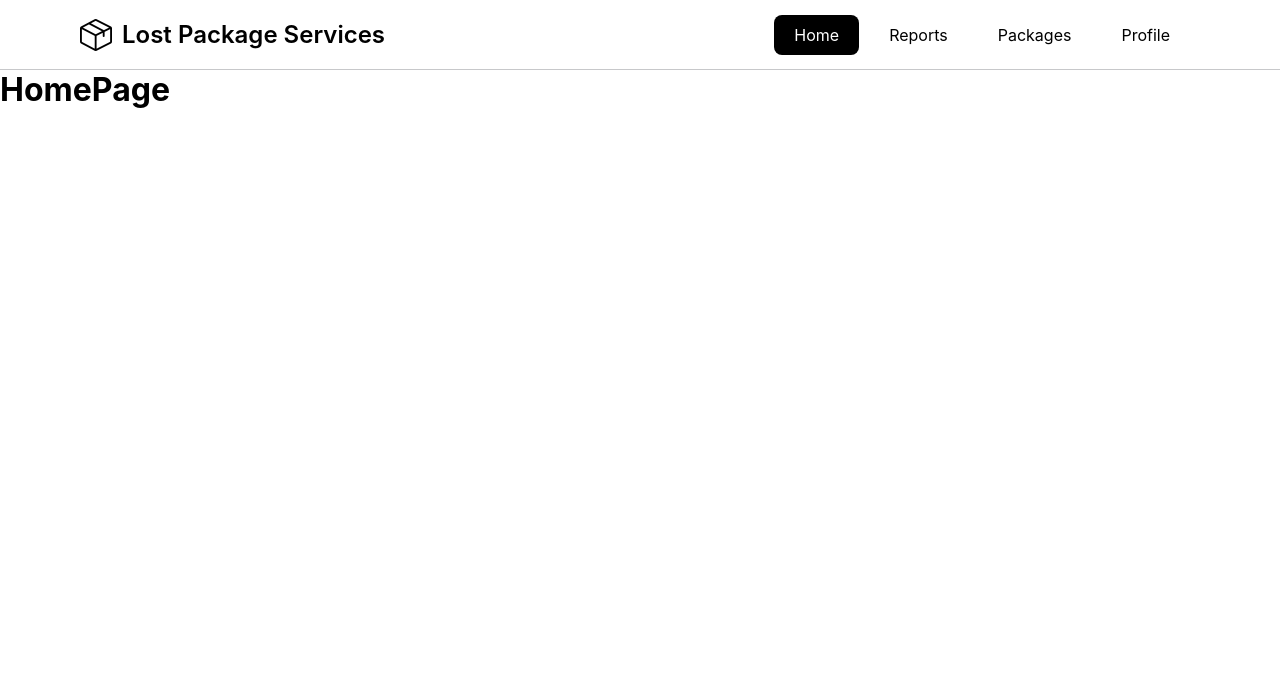
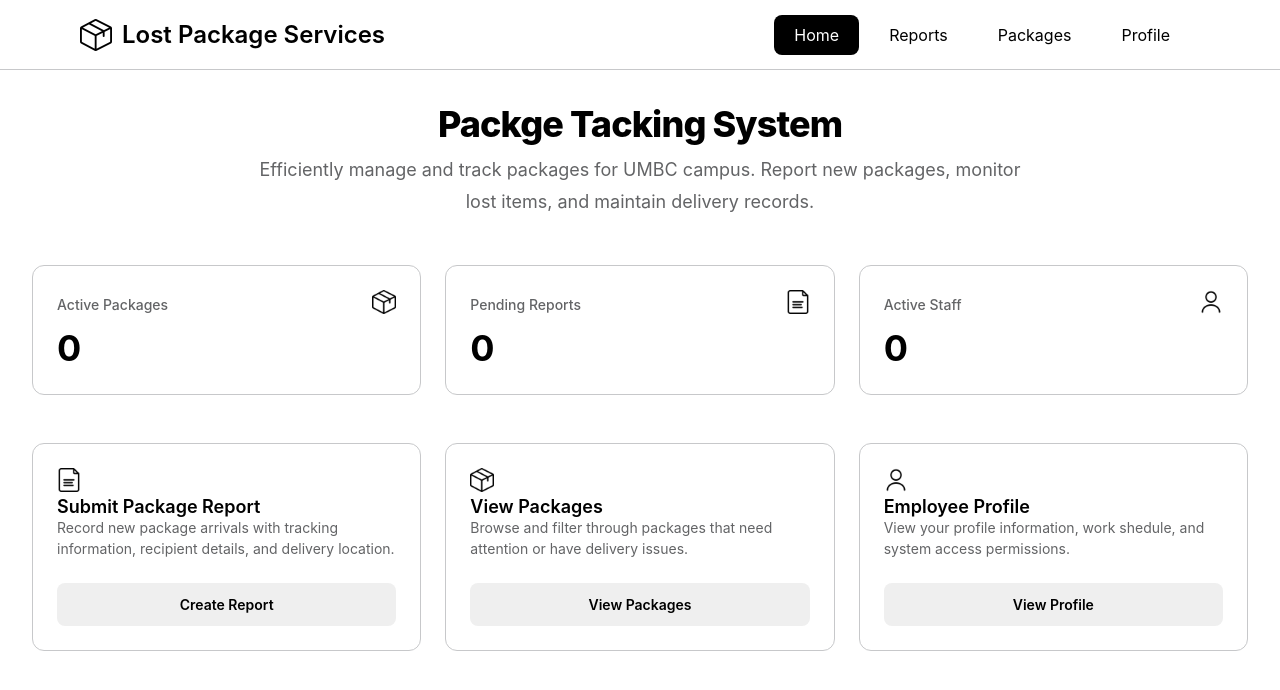
Before and after one commit to parkerkopp/CMSC-447-SWE-Lost-Packages-Project, a Vue app in the folder frontend/: page / in a window 1280 px wide. Shown: the top 690 px of the page. Built offline with nearby package versions, Linux system fonts and the light colour scheme.

Commit message:
Added Home page styling still working on supabase integration and connection to multiple tables.

```diff
--- a/frontend/src/global.css
+++ b/frontend/src/global.css
@@ -271,3 +271,154 @@
 .label-info li {
   padding: 20px;
 }
+
+/* Home Page Styles*/
+.profile-page {
+  min-height: 100vh;
+  background-color: white;
+  padding: 2rem;
+  display: flex;
+  flex-direction: column;
+  align-items: center;
+}
+
+.page-header {
+  text-align: center;
+  max-width: 48rem;
+  margin-bottom: 3rem;
+}
+
+.page-title {
+  font-size: 2.25rem;
+  font-weight: 800;
+  color: var(--umbc-black);
+  letter-spacing: -0.025em;
+  margin-bottom: 0.5rem;
+}
+
+.page-subtitle {
+  font-size: 1.125rem;
+  color: var(--umbc-dark-gray);
+  line-height: 1.75;
+}
+
+/* Home page grids */
+.stats-grid,
+.action-grid {
+  display: grid;
+  grid-template-columns: 1fr;
+  gap: 1.5rem;
+  width: 100%;
+  max-width: 80rem;
+}
+
+.stats-grid {
+  margin-bottom: 3rem;
+}
+
+@media (min-width: 640px) {
+  /* sm */
+  .stats-grid {
+    grid-template-columns: repeat(2, 1fr);
+  }
+}
+
+@media (min-width: 1024px) {
+  /* lg */
+  .stats-grid {
+    grid-template-columns: repeat(3, 1fr);
+  }
+}
+
+@media (min-width: 768px) {
+  /* md */
+  .action-grid {
+    grid-template-columns: repeat(3, 1fr);
+  }
+}
+
+/* Base card style */
+.stat-card,
+.action-card {
+  background-color: white;
+  border: 1px solid var(--umbc-light-gray);
+  border-radius: 0.75rem;
+  padding: 1.5rem;
+  display: flex;
+  flex-direction: column;
+}
+
+/* Stat card specific */
+.stat-header {
+  display: flex;
+  justify-content: space-between;
+  align-items: center;
+  margin-bottom: 0.5rem;
+}
+
+.stat-title {
+  font-size: 0.875rem;
+  font-weight: 500;
+  color: var(--umbc-dark-gray);
+}
+
+.stat-icon img {
+  height: 1.5rem;
+  width: 1.5rem;
+}
+
+.stat-value {
+  font-size: 2.25rem;
+  font-weight: 700;
+  color: var(--umbc-black);
+  margin-top: auto;
+}
+
+/* Action card specific */
+.action-card {
+  justify-content: space-between;
+}
+
+.action-header {
+  display: flex;
+  align-items: center;
+  gap: 0.75rem;
+  margin-bottom: 1rem;
+}
+
+.action-icon img {
+  width: 1.5rem;
+  height: 1.5rem;
+}
+
+.action-title {
+  font-size: 1.125rem;
+  font-weight: 600;
+  color: var(--umbc-black);
+}
+
+.action-description {
+  font-size: 0.875rem;
+  color: var(--umbc-dark-gray);
+  line-height: 1.5;
+  margin-bottom: 1.5rem;
+  flex-grow: 1;
+}
+
+/* Button base styles */
+.action-button {
+  width: 100%;
+  padding: 0.75rem 1rem;
+  font-size: 0.875rem;
+  font-weight: 600;
+  border-radius: 0.5rem;
+  border: 1px solid transparent;
+  cursor: pointer;
+  transition: all 0.2s ease-in-out;
+  text-align: center;
+}
+
+.action-button:hover {
+  background-color: var(--umbc-black);
+  color: white;
+}
--- a/frontend/src/pages/HomePage.vue
+++ b/frontend/src/pages/HomePage.vue
@@ -1,3 +1,146 @@
 <template>
-  <h1>HomePage</h1>
+  <div class="profile-page">
+    <div class="page-header">
+      <h1 class="page-title">Packge Tacking System</h1>
+      <p class="page-subtitle">
+        Efficiently manage and track packages for UMBC campus. Report new
+        packages, monitor lost items, and maintain delivery records.
+      </p>
+    </div>
+
+    <!-- Stats Cards -->
+    <div class="stats-grid">
+      <div class="stat-card">
+        <div class="stat-header">
+          <span class="stat-title">Active Packages</span>
+          <div class="stat-icon">
+            <img src="../assets/package.png" alt="package" />
+          </div>
+        </div>
+        <div class="stat-value">{{ stats.activePackages }}</div>
+      </div>
+
+      <div class="stat-card">
+        <div class="stat-header">
+          <span class="stat-title">Pending Reports</span>
+          <div class="stat-icon">
+            <img src="../assets/file.png" alt="reports" />
+          </div>
+        </div>
+        <div class="stat-value">{{ stats.pendingReports }}</div>
+      </div>
+
+      <div class="stat-card">
+        <div class="stat-header">
+          <span class="stat-title">Active Staff</span>
+          <div class="stat-icon">
+            <img src="../assets/user.png" alt="staff" />
+          </div>
+        </div>
+        <div class="stat-value">{{ stats.activeStaff }}</div>
+      </div>
+    </div>
+
+    <!-- Action Cards -->
+    <div class="action-grid">
+      <div class="action-card">
+        <div class="action-icon">
+          <img src="../assets/file.png" alt="report" />
+          <h2 class="action-title">Submit Package Report</h2>
+          <p class="action-description">
+            Record new package arrivals with tracking information, recipient
+            details, and delivery location.
+          </p>
+          <button class="action-button" @click="navigateTo('/reports')">
+            Create Report
+          </button>
+        </div>
+      </div>
+
+      <div class="action-card">
+        <div class="action-icon">
+          <img src="../assets/package.png" alt="packages" />
+        </div>
+        <h2 class="action-title">View Packages</h2>
+        <p class="action-description">
+          Browse and filter through packages that need attention or have
+          delivery issues.
+        </p>
+        <button class="action-button" @click="navigateTo('/lost-packages')">
+          View Packages
+        </button>
+      </div>
+
+      <div class="action-card">
+        <div class="action-icon">
+          <img src="../assets/user.png" alt="employee" />
+        </div>
+        <h2 class="action-title">Employee Profile</h2>
+        <p class="action-description">
+          View your profile information, work shedule, and system access
+          permissions.
+        </p>
+        <button class="action-button" @click="navigateTo('/profile')">
+          View Profile
+        </button>
+      </div>
+    </div>
+  </div>
 </template>
+
+<script setup>
+import { ref, onMounted } from "vue";
+import { useRouter } from "vue-router";
+import { supabase } from "../composables/supabase";
+
+const router = useRouter();
+
+const stats = ref({
+  activePackages: 0,
+  pendingReports: 0,
+  activeStaff: 0,
+});
+
+const navigateTo = (path) => {
+  router.push(path);
+};
+
+const fetchStats = async () => {
+  try {
+    // Get active packages (not delivered)
+    const { count: activeCount, error: activeError } = await supabase
+      .from("lost_package")
+      .select("*", { count: "exact", head: ture })
+      .neq("delivery_status", "Delivered");
+
+    if (!activeError) {
+      stats.value.activePackages = activeCount || 0;
+    }
+
+    // Get pending reports (assuming reports with specific status)
+    const { count: pendingCount, error: pendingError } = await supabase
+      .from("report")
+      .select("*", { count: "exact", head: true })
+      .eq("completed_status", "Pending");
+
+    if (!pendingError) {
+      stats.value.pendingReports = pendingCount || 0;
+    }
+
+    // Get active staff count
+    const { count: staffCount, error: staffError } = await supabase
+      .from("worker")
+      .select("*", { count: "exact", head: true });
+
+    if (!staffError) {
+      stats.value.activeStaff = staffCount || 0;
+    }
+  } catch (error) {
+    console.error("Error fetching stats:", error);
+  }
+};
+
+onMounted(() => {
+  fetchStats();
+});
+</script>
```
Also changed, not shown: frontend/src/assets/magnifying-glass.png (added).
